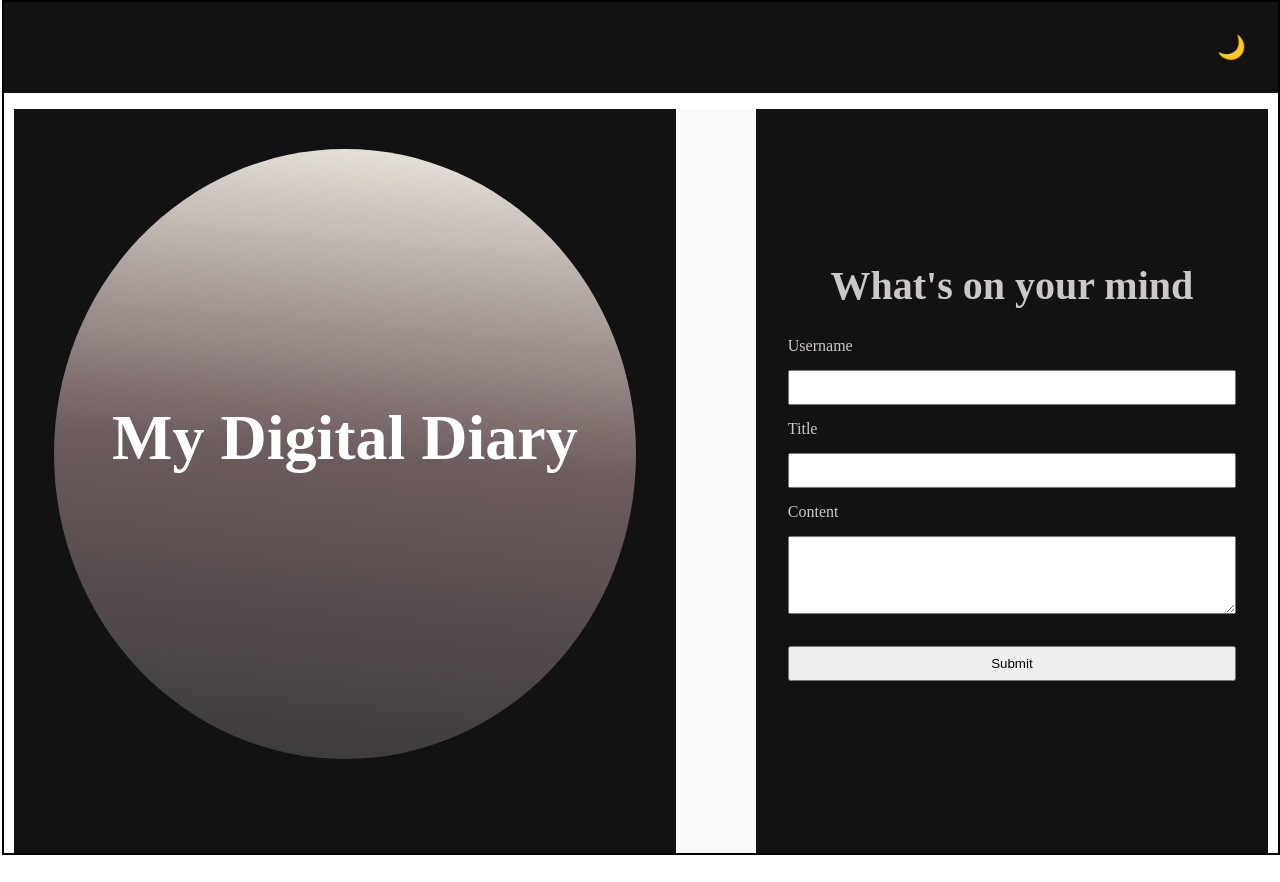
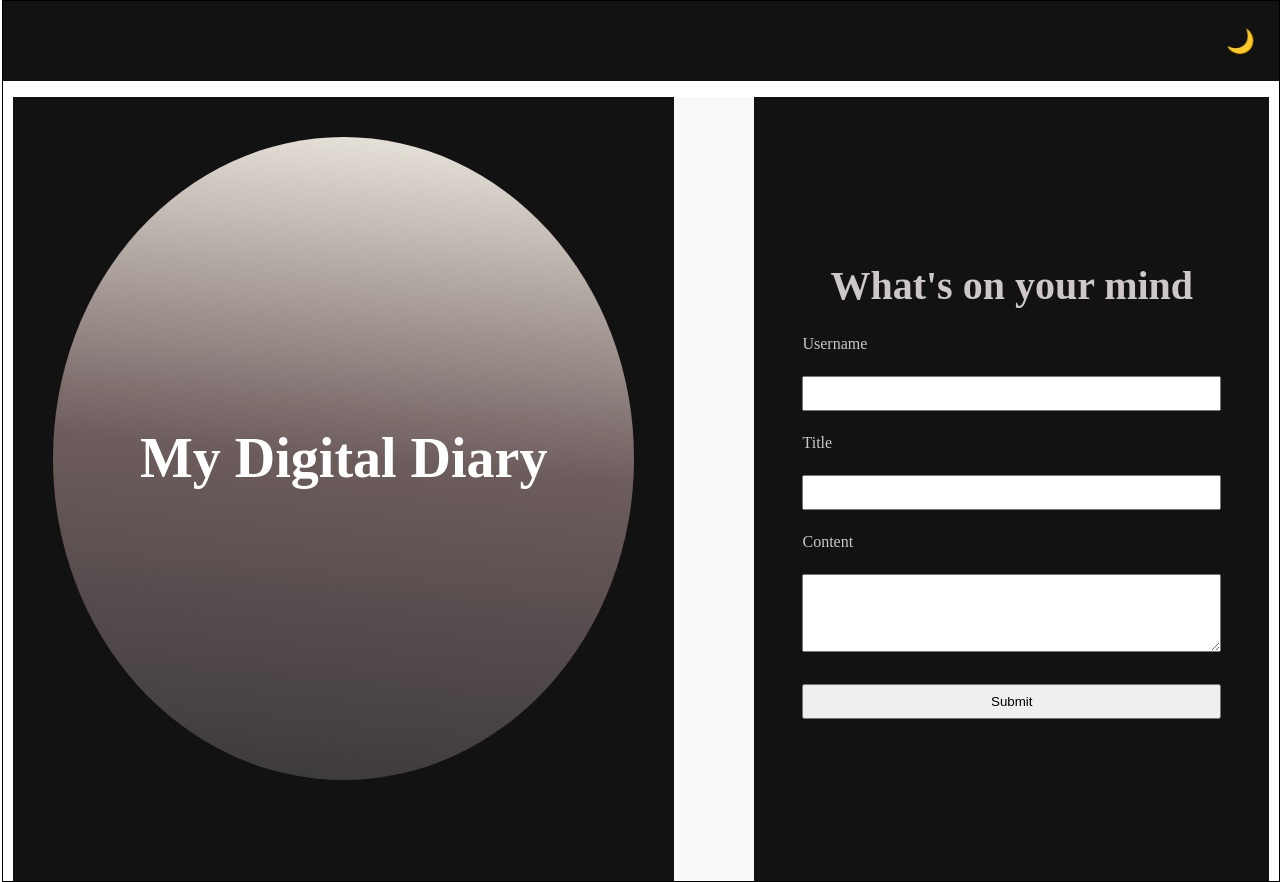
Before and after one commit to Ifylee/my-digital-diary, a plain HTML site: page index.html in a window 1280 px wide. Before the commit the page ends 855 px from the top, so only its background shows below. Drawn offline with Linux system fonts and the light colour scheme.

Commit message:
made adjustments to my stylesheet

```diff
--- a/assets/css/form.css
+++ b/assets/css/form.css
@@ -11,7 +11,7 @@ aside, section {
 }
 
 aside > h2 {
-    font-size: 4rem;
+    font-size: 3.5rem;
     color: white;
 }
 
@@ -26,10 +26,11 @@ form > input, form > textarea {
     padding: 0.5rem;
 }
 
-h2 {
+ h2 {
+
     text-align: center;
     font-size: 2.5rem;
-    margin-bottom: 2rem;
+    padding: 2px;
    }
 
 input textarea {
@@ -40,7 +41,7 @@ input textarea {
 }
 
 section {
-    padding: 2rem;
+    padding: 0 3rem;
     display: flex;
     align-items: stretch;
     border-left: double 1rem;
--- a/assets/css/styles.css
+++ b/assets/css/styles.css
@@ -7,20 +7,38 @@
 html {
     height: 100%;
 }
+/* creates a smooth change background effect over 0.5 seconds */
+* {
+    transition: background-color ease-in 0.5s;
+}
 
-* {
-    transition: background-color ease-in .5s;
+/* header section */
+header {
+    display: flex;
+    flex-flow: row wrap;
+    justify-content: space-between;
 }
 
 header,
 footer {
-    padding: 2rem;
+    padding: 1.5rem;
 }
 
+/* toggle button with a class of toggle */
+.toggle {
+    font-size: 1.45rem;
+    margin: 0;
+    padding: 0;
+    background-color: transparent;
+    border: none;
+    cursor: pointer;
+}
+
+/* main container */
 body {
-    min-height: 100%;
-    line-height: 1;
-    border: 2px solid black;
+    min-height: 110vh;
+    line-height: 2;
+    border: 1px solid black;
     margin-left: 2px;
 }
 
@@ -33,28 +51,19 @@ h6 {
     font-size: 100%;
 }
 
-header {
-    display: flex;
-    flex-flow: row wrap;
-    justify-content: space-between;
-}
-
-.toggle {
-    font-size: 1.45rem;
-    margin: 0;
-    padding: 0;
-    background-color: transparent;
-    border: none;
-    cursor: pointer;
-}
-
 main {
-    height: 95vh;
+    height: 100vh;
     display: flex;
     border-top: double 1rem;
     margin: 0 10px;
     justify-content: center;
    }
+/* dark section classes*/
+   .dark main {
+    background-color: rgb(19, 18, 18);
+    color: rgb(205, 199, 199);
+    border-top: solid 1rem white;
+}
 
     .dark header, .dark footer {
         background-color: rgb(19, 18, 18) ;
@@ -64,12 +73,8 @@ main {
     .dark footer a {
         color: white;
     }
-    .dark main {
-        background-color: rgb(19, 18, 18);
-        color: rgb(205, 199, 199);
-        border-top: solid 1rem white;
-    }
 
+/* light section classes */
     .light header, .light footer {
         background-color: white;
         color: rgb(51, 50, 50);
@@ -83,6 +88,8 @@ main {
         background-color: black;
         color: white;
     }
+
+    /* the sun/moon with an id of globe */
     #globe {
         height: 82%;
     }
--- a/index.html
+++ b/index.html
@@ -3,7 +3,8 @@
 <head>
     <meta charset="UTF-8">
     <meta name="viewport" content="width=device-width, initial-scale=1.0">
-    <title>My Ditigal Diary</title>
+    <!-- blog title -->
+    <title>My Digital Diary</title>
     <link rel="stylesheet" href="./assets/css/styles.css">
     <link rel="stylesheet" href="./assets/css/form.css">
 
@@ -11,14 +12,17 @@
 <body>
    <header>
      <div>&nbsp;</div>
+     <!-- toggle button -->
      <button class="toggle">☀️</button>
    </header>
 
    <main>
+      <!-- sun/moon section -->
       <aside id="globe">
         <h2>My Digital Diary</h2>
       </aside>
    <section>
+      <!-- form section -->
       <h2>What's  on your mind</h2>
       <form>
             <label for="username">Username</label>
```
